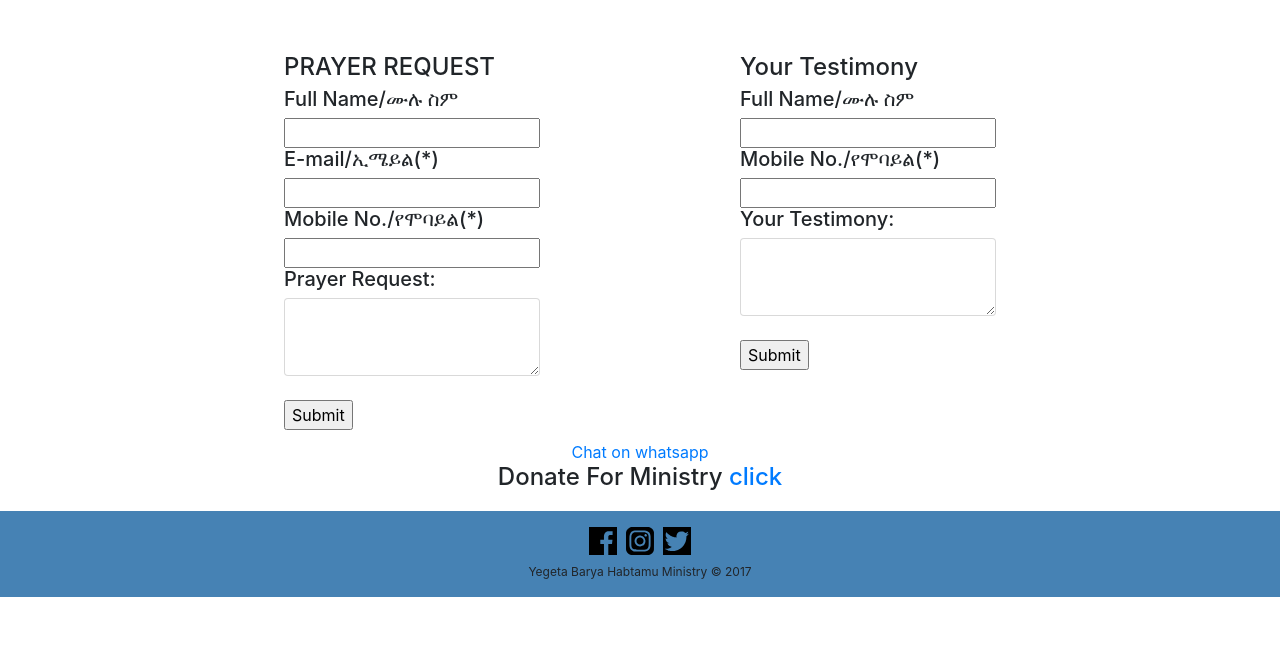
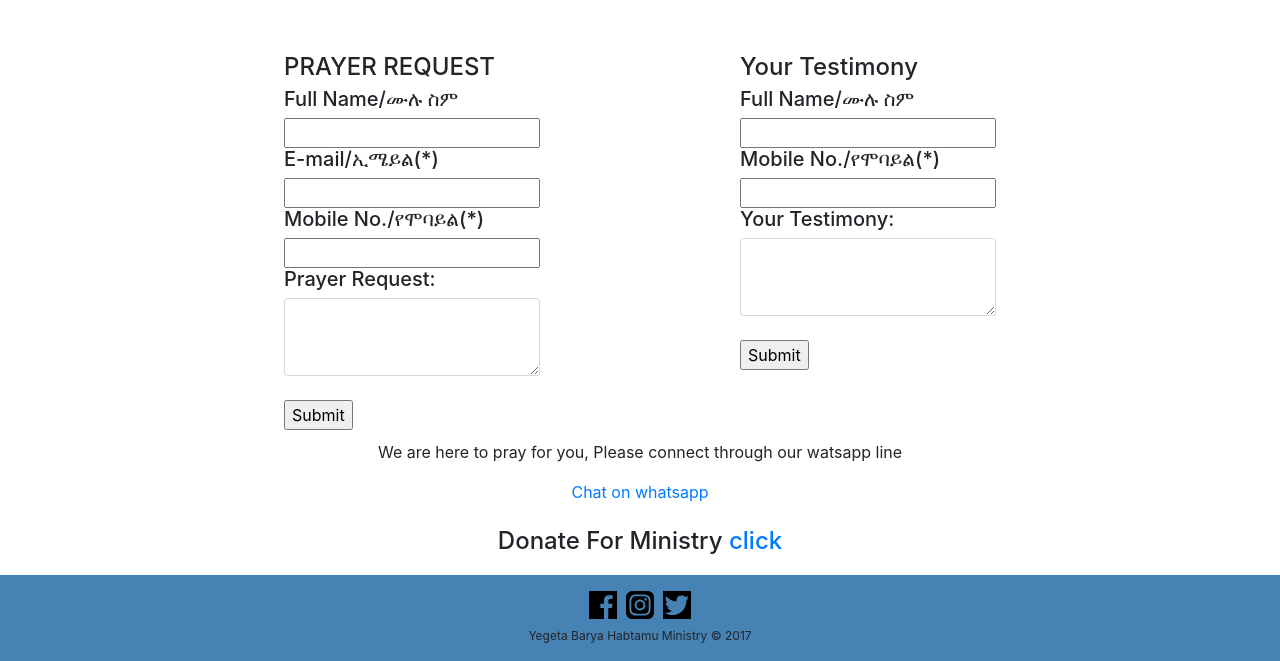
Before and after one commit to GetenetLaloto/YegetaBarya-Habtamu-, a Jekyll site: the page built from index.html, in a window 1280 px wide and 900 px high, scrolled down 621 px, cut to the strip 239-900 px from the top of the window. Built offline with Jekyll 4.4.1, drawn with Linux system fonts in a browser that asks for light colours; nearby versions of some CDN libraries; before the commit the page ends 1457 px from its top, so only the background shows below that.

Commit message:
Update index.html

```diff
--- a/index.html
+++ b/index.html
@@ -124,7 +124,10 @@ current=0 data-length=7>
 	</div>
 </div>
 <div class='donate'>
+	<p>We are here to pray for you, Please connect through our watsapp line </p>
 	<a href="https://api.whatsapp.com/send?phone=13478397738">Chat on whatsapp</a>
+	<br>
+	<br>
 	<h4 class='text'>Donate For Ministry <a href="#">click</a></h4>
 </div>
 
```
